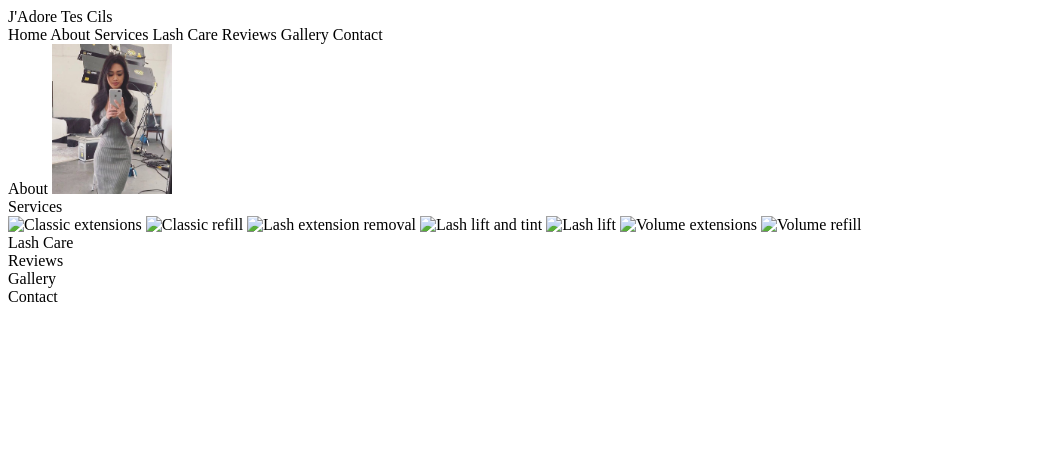
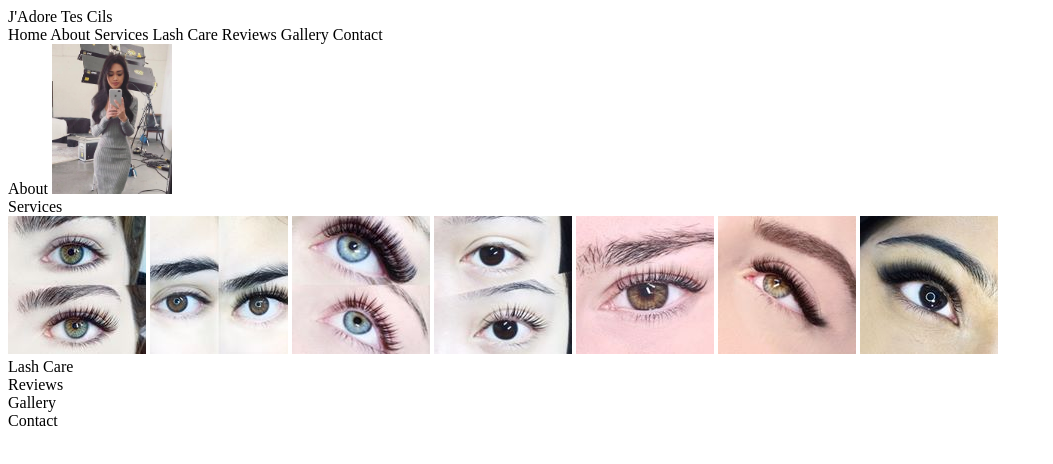
Before and after one commit to Taka-Dana/jadoretescils, a plain HTML site: page index.html in a window 1280 px wide. Shown: the whole page, without its empty margins (0-1053 px from the left). Drawn offline with Linux system fonts and the light colour scheme; files whose address does not match are found by name.

Commit message:
Corrected path to images

```diff
--- a/index.html
+++ b/index.html
@@ -17,13 +17,13 @@
 		<section>
 			<p1> Services </p1>
 			<div>
-				<img src="classic_extensions.jpg" alt="Classic extensions">
-				<img src="classic_refill.jpg" alt="Classic refill">
-				<img src="lash_extension_removal.jpg" alt="Lash extension removal" height="">
-				<img src="lash_lift_tint.jpg" alt="Lash lift and tint" height="">
-				<img src="lash_lift.jpg" alt="Lash lift" height="">
-				<img src="volume_extensions.jpg" alt="Volume extensions" height="">
-				<img src="volume_refill.jpg" alt="Volume refill" height="">
+				<img src="images/classic_extensions.jpg" alt="Classic extensions">
+				<img src="images/classic_refill.jpg" alt="Classic refill">
+				<img src="images/lash_extension_removal.jpg" alt="Lash extension removal" height="">
+				<img src="images/lash_lift_tint.jpg" alt="Lash lift and tint" height="">
+				<img src="images/lash_lift.jpg" alt="Lash lift" height="">
+				<img src="images/volume_extensions.jpg" alt="Volume extensions" height="">
+				<img src="images/volume_refill.jpg" alt="Volume refill" height="">
 			</div>
 		</section>
 
```
